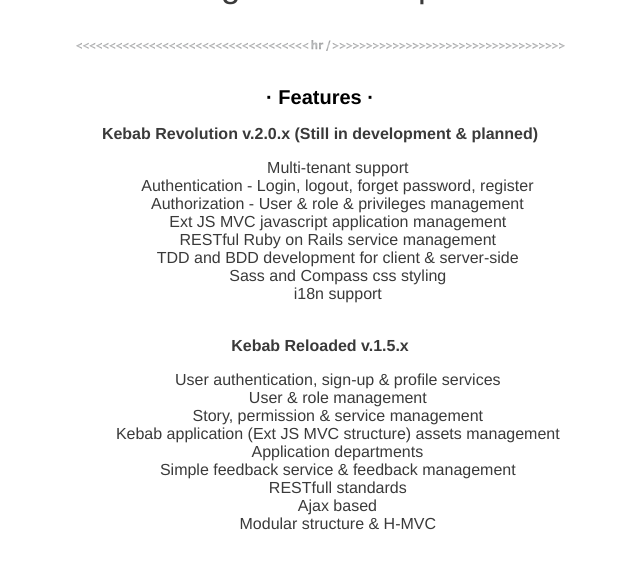
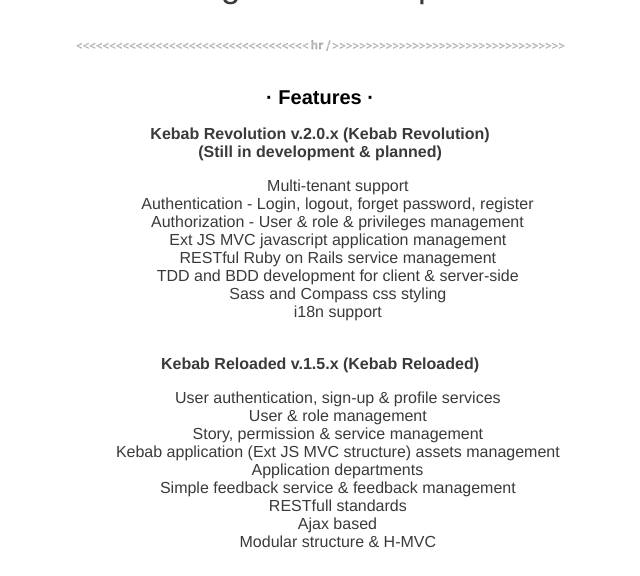
Before and after one commit to lab2023/kebab-project.com, a Jekyll site: the page built from features.html, in a window 1280 px wide and 900 px high, cut to the strip 324-900 px from the top of the window. Shown: the whole strip, without its empty margins (320-960 px from the left). Built offline with Jekyll 4.4.1, drawn with Linux system fonts in a browser that asks for light colours; some web fonts are replaced.

Commit message:
Update features.html

```diff
--- a/features.html
+++ b/features.html
@@ -7,7 +7,12 @@
 {% include info.html %}
 
 <p>
-    <strong> Kebab Revolution v.2.0.x (Still in development &amp; planned)</strong> <br />
+    <strong>
+        Kebab Revolution v.2.0.x (Kebab Revolution)<br />
+        (Still in development &amp; planned)
+    </strong>
+
+    <br />
 
     <pre>
         Multi-tenant support
@@ -22,7 +27,11 @@
 </p>
 
 <p>
-    <strong>  Kebab Reloaded v.1.5.x</strong> <br />
+    <strong>
+        Kebab Reloaded v.1.5.x (Kebab Reloaded)
+    </strong>
+
+    <br />
 
     <pre>
         User authentication, sign-up &amp; profile services
```
